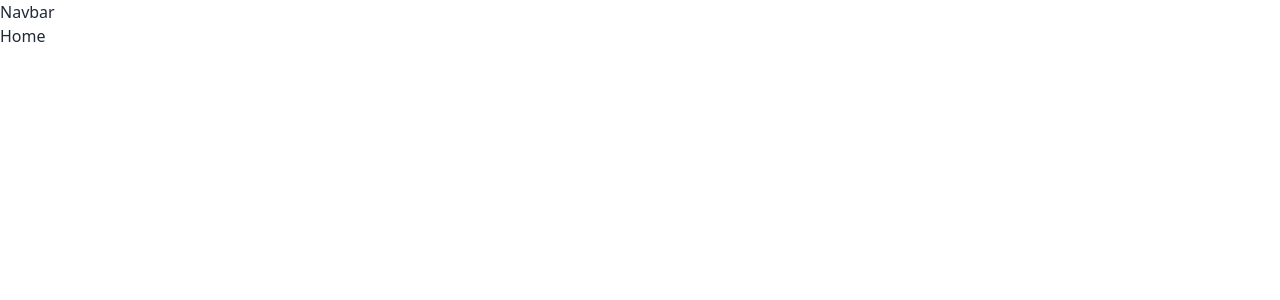
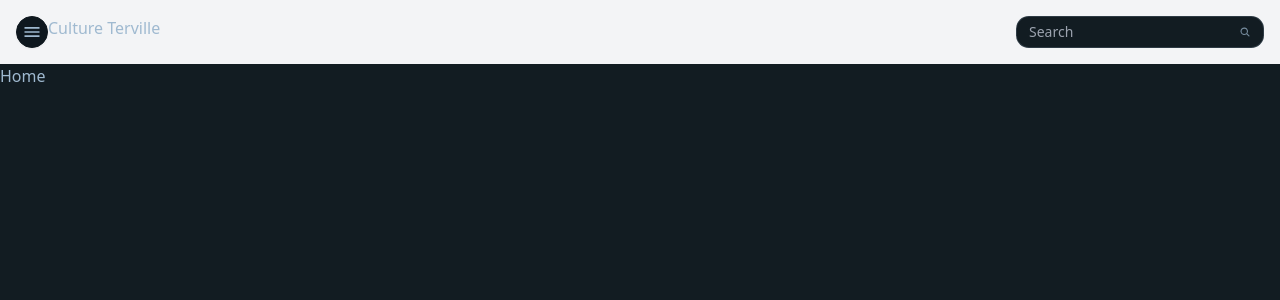
Before and after one commit to marjoriesiad/culture-terville, a Next.js app: page / in a window 1280 px wide. Shown: the top 300 px of the page. Built offline with nearby package versions, Linux system fonts and the light colour scheme.

Commit message:
:construction: create navbar skeleton

```diff
--- a/src/app/layout.tsx
+++ b/src/app/layout.tsx
@@ -24,7 +24,7 @@ export default function RootLayout({
   children: React.ReactNode;
 }>) {
   return (
-    <html lang="fr">
+    <html lang="fr" data-theme="business">
       <body
         className={`${geistSans.variable} ${geistMono.variable} antialiased`}
       >
--- a/src/components/Navbar.jsx
+++ /dev/null
@@ -1,8 +0,0 @@
-
-const Navbar = () => {
-  return (
-    <div>Navbar</div>
-  )
-}
-
-export default Navbar
--- /dev/null
+++ b/src/components/Navbar.tsx
@@ -0,0 +1,19 @@
+import HamburgerButton from "./ui/HamburgerButton";
+import SearchBar from "./ui/SearchBar";
+
+const Navbar = () => {
+  return (
+    <div className='flex items-center justify-between p-4 bg-gray-100'>
+        <div className='flex'>
+            <HamburgerButton />
+            <h1>Culture Terville</h1>
+
+        </div>
+        <div>
+            <SearchBar />
+        </div>
+    </div>
+  )
+}
+
+export default Navbar
--- /dev/null
+++ b/src/components/ui/HamburgerButton.tsx
@@ -0,0 +1,30 @@
+interface HamburgerButtonProps {
+  size?: 'btn-xs' | 'btn-sm' | 'btn-md' | 'btn-lg';
+}
+
+const HamburgerButton = ({ size = 'btn-sm' }: HamburgerButtonProps) => {
+  return (
+   <label className={`btn btn-circle swap swap-rotate ${size}`}>
+    <input type="checkbox" />
+    <svg
+    className="swap-off fill-current"
+    xmlns="http://www.w3.org/2000/svg"
+    width="20"
+    height="20"
+    viewBox="0 0 512 512">
+    <path d="M64,384H448V341.33H64Zm0-106.67H448V234.67H64ZM64,128v42.67H448V128Z" />
+  </svg>
+  <svg
+    className="swap-on fill-current"
+    xmlns="http://www.w3.org/2000/svg"
+    width="20"
+    height="20"
+    viewBox="0 0 512 512">
+    <polygon
+      points="400 145.49 366.51 112 256 222.51 145.49 112 112 145.49 222.51 256 112 366.51 145.49 400 256 289.49 366.51 400 400 366.51 289.49 256 400 145.49" />
+  </svg>
+   </label>
+  )
+}
+
+export default HamburgerButton
--- /dev/null
+++ b/src/components/ui/SearchBar.tsx
@@ -0,0 +1,23 @@
+interface SearchBarProps {
+  size?: 'input-xs' | 'input-sm' | 'input-md' | 'input-lg';
+}
+
+const SearchBar = ({ size = 'input-sm' }: SearchBarProps) => {
+  return (
+    <label className={`input input-bordered flex items-center gap-2 ${size}`}>
+      <input type="text" className="grow" placeholder="Search" />
+      <svg
+        xmlns="http://www.w3.org/2000/svg"
+        viewBox="0 0 16 16"
+        fill="currentColor"
+        className="h-3 w-3 opacity-70">
+        <path
+          fillRule="evenodd"
+          d="M9.965 11.026a5 5 0 1 1 1.06-1.06l2.755 2.754a.75.75 0 1 1-1.06 1.06l-2.755-2.754ZM10.5 7a3.5 3.5 0 1 1-7 0 3.5 3.5 0 0 1 7 0Z"
+          clipRule="evenodd" />
+      </svg>
+    </label>
+  )
+}
+
+export default SearchBar
--- a/tailwind.config.ts
+++ b/tailwind.config.ts
@@ -15,6 +15,11 @@ export default {
       },
     },
   },
+
+  daisyui: {
+    themes: ["sunset", "corporate"]
+  },
+
   plugins: [
     daisyui,
   ],
```
